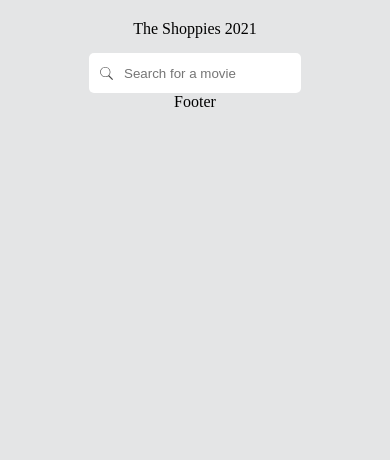
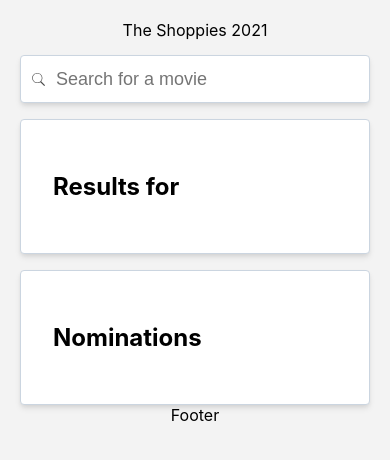
Before and after one commit to anthonyaoun23/the-shoppies, a React (Create React App) app: page / in a window 390 px wide. Shown: the top 460 px of the page. Built offline with nearby package versions, Linux system fonts and the light colour scheme; no server answers.

Commit message:
feat: make layout responsive, start movie card

```diff
--- a/src/App.js
+++ b/src/App.jsx
@@ -1,9 +1,82 @@
 import { useState, useEffect, useCallback } from "react";
+
+import "styles/App.css";
+import searchIcon from "assets/icons/search.svg";
+import iconHeart from "assets/icons/heart-empty.svg";
+import iconHeartFull from "assets/icons/heart-full.svg";
 
 import { getAllByName } from "services/omdb";
 
-import "styles/App.css";
-import searchIcon from "assets/icons/search.svg";
+const renderMovieCards = ({
+  Title,
+  Year,
+  Poster,
+  imdbID,
+  isCardLiked = false,
+  handle = console.log,
+}) => {
+  return (
+    <article className="movie-l">
+      <img src={Poster} alt={`${Title}Movie Poster`} />
+      <div>
+        <h3>{Title}</h3>
+        <p>{Year}</p>
+        <button>Nominate</button>
+      </div>
+    </article>
+  );
+};
+
+const MovieList = ({ query, movies }) => (
+  <div className="movie-list">
+    <h2>Results for {query}</h2>
+    <div>
+      {movies &&
+        movies.map(
+          ({
+            Title,
+            Year,
+            Poster,
+            imdbID,
+            isNominated = false,
+            handle = console.log,
+          }) => (
+            <article className="item">
+              <img src={Poster} alt={`${Title} Movie Poster`} />
+              <h3>{Title}</h3>
+              <p>{Year}</p>
+              <button>Nominate</button>
+            </article>
+          )
+        )}
+    </div>
+  </div>
+);
+const NominationList = ({ movies }) => (
+  <div className="nomination-list">
+    <h2>Nominations</h2>
+    {movies &&
+      movies.map(
+        ({
+          Title,
+          Year,
+          Poster,
+          imdbID,
+          isCardLiked = false,
+          handle = console.log,
+        }) => (
+          <article className="card">
+            <img src={Poster} alt={`${Title} Movie Poster`} />
+            <div>
+              <h3>{Title}</h3>
+              <p>{Year}</p>
+              <button>Remove</button>
+            </div>
+          </article>
+        )
+      )}
+  </div>
+);
 
 function useDebounce(value, delay) {
   const [debouncedValue, setDebouncedValue] = useState(value);
@@ -65,7 +138,6 @@ function App() {
           setMovieList(data);
           setIsError(error);
           setQueryResults(total);
-          console.log(data);
         });
         setIsLoading(false);
       });
@@ -82,7 +154,7 @@ function App() {
   return (
     <div className="app">
       <header className="app-header">The Shoppies 2021</header>
-      <main>
+      <main className="app-content">
         <section className="search-container">
           <div className="icon-search">
             <img src={searchIcon} className="icon" alt="Search Icon" />
@@ -98,6 +170,10 @@ function App() {
             required
           />
         </section>
+        <section className="lists-container">
+          <MovieList query={movieQuery} movies={movieList}></MovieList>
+          <NominationList></NominationList>
+        </section>
       </main>
       <footer>Footer</footer>
     </div>
--- a/src/styles/App.css
+++ b/src/styles/App.css
@@ -1,11 +1,35 @@
+html {
+  position: relative;
+  -webkit-font-smoothing: antialiased;
+  -moz-osx-font-smoothing: grayscale;
+  text-size-adjust: 100%;
+  text-rendering: optimizeLegibility;
+
+  font-size: 100%;
+}
+
 html,
 body {
-  height: 100vh;
-  width: 100vw;
+  height: 100%;
+  min-height: 100%; /* for firefox */
+  width: 100%;
+}
+
+body {
+  background-color: #f3f3f3;
   margin: 0;
   padding: 0;
+}
+
+*,
+*::before,
+*::after {
   box-sizing: border-box;
-  background: #e4e5e6;
+}
+
+body {
+  font-family: -apple-system, BlinkMacSystemFont, "Segoe UI", Roboto,
+    Oxygen-Sans, Ubuntu, Cantarell, "Helvetica Neue", sans-serif;
 }
 
 .app {
@@ -15,11 +39,19 @@ body {
   box-sizing: border-box;
   align-items: center;
   justify-content: center;
+  min-width: 360px;
+  max-width: 1640px;
+  scroll-behavior: smooth;
 }
 
-@media screen and (min-width: 1024px) {
+.app-content {
+  width: 100%;
+}
+
+@media screen and (min-width: 800) {
   .app {
-    padding: 20px 70px;
+    padding-left: 1.25in;
+    padding-right: 1.25in;
   }
 }
 
@@ -34,11 +66,34 @@ body {
 
 .search-container {
   flex-direction: row;
+  width: 100%;
+  outline: 0px;
+  position: relative;
+  appearance: none;
+  transition: all 0.2s ease 0s;
+  font-size: 1.125rem;
+  padding-left: rem;
+  padding-right: 5rem;
+  height: 3rem;
+  border-radius: 4px;
+  border-width: 1px;
+  border-style: solid;
+  border-image: initial;
+  border-color: inherit;
+  background: rgb(255, 255, 255);
+  box-shadow: rgba(0, 0, 0, 0.05) 0px 1px 2px 0px;
+  transition: all 0.2s ease 0s;
+  background: rgb(255, 255, 255);
+  border-radius: 4px;
+  box-shadow: rgba(0, 0, 0, 0.1) 0px 4px 6px -1px,
+    rgba(0, 0, 0, 0.06) 0px 2px 4px -1px;
+  border: 1px solid rgb(203, 213, 224);
 }
 
 .search-container > .icon-search,
 .search-container > .input {
-  height: 40px;
+  height: 100%;
+  font-size: 1.125rem;
 }
 
 .icon-search {
@@ -63,3 +118,48 @@ body {
   border-radius: 0 5px 5px 0;
   border: none;
 }
+
+.lists-container {
+  display: flex;
+  flex-direction: column;
+}
+
+.movie-list {
+  background: rgb(255, 255, 255);
+  border-radius: 4px;
+  box-shadow: rgba(0, 0, 0, 0.1) 0px 4px 6px -1px,
+    rgba(0, 0, 0, 0.06) 0px 2px 4px -1px;
+  padding: 2rem;
+  border: 1px solid rgb(203, 213, 224);
+  margin-top: 1rem;
+  flex: 1;
+}
+
+.nomination-list {
+  background: rgb(255, 255, 255);
+  border-radius: 4px;
+  box-shadow: rgba(0, 0, 0, 0.1) 0px 4px 6px -1px,
+    rgba(0, 0, 0, 0.06) 0px 2px 4px -1px;
+  padding: 2rem;
+  border: 1px solid rgb(203, 213, 224);
+  margin-top: 1rem;
+  flex: 1;
+}
+
+@media screen and (min-width: 800px) {
+  .lists-container {
+    flex-direction: row;
+  }
+
+  .movie-list {
+    flex: 2;
+    margin-right: 1rem;
+  }
+  .nomination-list {
+    flex: 1;
+  }
+}
+
+.nomination-list > .card > img {
+  max-width: 80px;
+}
```
Also changed, not shown: src/assets/icons/heart-empty.svg (added), src/assets/icons/heart-full.svg (added), src/components/CustomIcons.jsx (renamed from src/components/CustomIcons.js).
